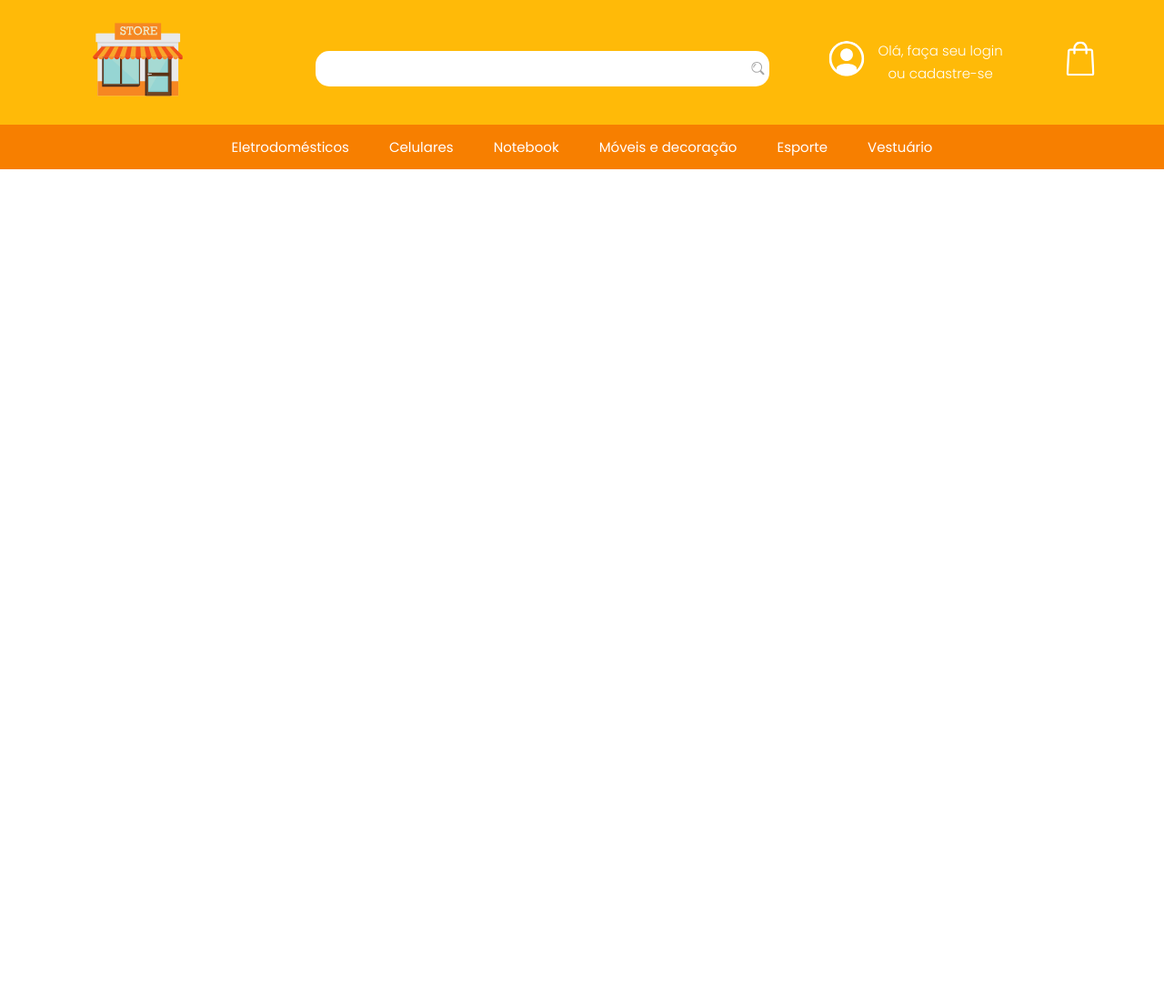
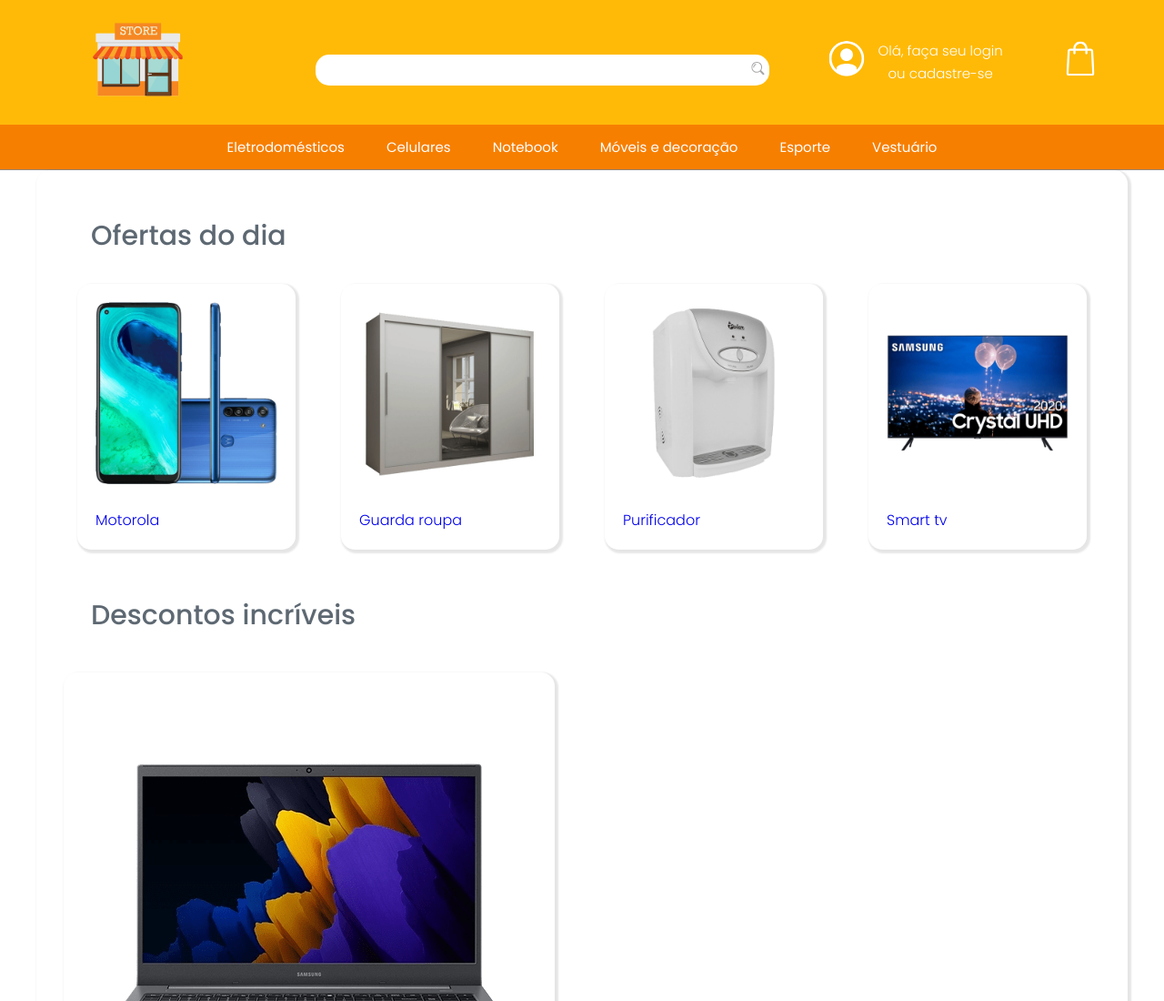
Before and after one commit to fellipe-s-brandao/Loja-vitual, a plain HTML site: page index.html in a window 1280 px wide. Shown: the top 1100 px of the page at 91% size. Before the commit the page ends 800 px from the top, so only its background shows below. Drawn offline with Linux system fonts and the light colour scheme.

Commit message:
construindo main

```diff
--- a/assets/sass/header.scss
+++ b/assets/sass/header.scss
@@ -104,6 +104,7 @@
   .cor-menu2{
     background: $color-secundaria;
     width: 100%;
+    border-bottom: solid 1px $shadow-color-2;
 
     .menu-2{
       background: $color-secundaria;
@@ -113,12 +114,11 @@
       align-items: center;
       margin: 0 auto;
 
-
       .categorias{
         ul{
           li{
             a{
-              padding: 15px;
+              padding: 16px;
               margin: 0 7px;
               font-weight: $font-secundaria-weigth;
 
--- /dev/null
+++ b/assets/sass/main.scss
@@ -0,0 +1,68 @@
+@mixin box-shadow {
+  box-shadow: 2px 2px 2px 2px rgba(0,0,0, 0.1);
+  border-radius: $radius-padrao;
+  padding: 20px;
+}
+
+@mixin hover-box($transition, $shadow-color){
+  transition: $transition;
+  &:hover{
+    box-shadow: 0px 2px 2px 2px $shadow-color;
+  }
+}
+
+@mixin hover-font($transition,$shadow-color) {
+  transition-duration: $transition;
+  &:hover{
+    text-shadow: 0px 1.7px 0px $shadow-color;
+  }
+}
+
+main{
+  .produtos{
+    @include box-shadow();
+
+    h1{
+      padding: 30px;
+      margin-left: 10px;
+      font-weight: $h1-weigth;
+      font-size: $h1-size;
+      color: $color-font-h1;
+      @include hover-font($transition, $shadow-color-font);
+    }
+
+    .ofertas-do-dia{
+      justify-content: space-around;
+      margin-bottom: 20px;
+      a{
+        img{
+          min-width: 200px;
+          width: 200px;
+          margin-bottom: 20px;
+        }
+      }
+      .ofertas{
+        @include box-shadow();
+        @include hover-box($transition,$shadow-color);
+
+       }
+    }
+
+    .desconto{
+      display: grid;
+      align-items: center;
+      justify-content: space-around;
+      padding: 10px;
+
+      img{
+        @include hover-box($transition,$shadow-color);
+        @include box-shadow();
+      }
+
+      p{
+        padding: 15px;
+      }
+    }
+
+  }
+}
--- a/assets/sass/style.scss
+++ b/assets/sass/style.scss
@@ -4,6 +4,7 @@
 //Componentes
 @import "./variaveis.scss";
 @import "./header.scss";
+@import "./main.scss";
 
 //Reset
 
@@ -11,7 +12,6 @@
   margin: 0;
   padding: 0;
   border: 100%;
-  font-size: inherit;
   font-family: $font-family;
   font-weight: $font-primaria-weigth;
   vertical-align: baseline;
@@ -29,5 +29,5 @@
 
 .row{
   display: flex;
-  flex-direction: row;
+
 }
--- a/assets/sass/variaveis.scss
+++ b/assets/sass/variaveis.scss
@@ -2,15 +2,23 @@
 $color-primaria: #ffba08;
 $color-secundaria: #f77f00;
 $color-terciaria: yellow;
+
+//cor shadow
 $shadow-color: #f77f00;//shadow menu1
 $shadow-color-2: #978775;//shadow menu2
+$shadow-color-font: lightgray;
+
+//cor font
 $color-white: white;//cor fonte
+$color-font-h1: rgb(93, 104, 114);
 
 //fonte
 $font-padrao: 15px;
 $font-primaria-weigth: 300;
 $font-secundaria-weigth: 400;
 $font-family: "Poppins", sans-serif;
+$h1-weigth: 500;
+$h1-size: 30px;
 
 //arredondamento padrao
 $radius-padrao:15px;
--- a/index.html
+++ b/index.html
@@ -75,6 +75,53 @@
 
 
   </header>
+  <!--Fim header-->
+  <main class="container">
+    <article class="produtos">
+
+      <h1>Ofertas do dia</h1>
+      <div class="row ofertas-do-dia">
+        <div class="ofertas">
+          <a href="#">
+            <img src="assets/images/main/motorola-min.png" alt="Celular motorola Moto g8">
+            <p>Motorola</p>
+          </a>
+        </div>
+        <div class="ofertas">
+          <a href="#">
+            <img src="assets/images/main/guarda roupa-min.png" alt="Guarda roupa">
+            <p>Guarda roupa</p>
+          </a>
+        </div>
+        <div class="ofertas">
+          <a href="#">
+            <img src="assets/images/main/purificador-min.png" alt="Purificador de água">
+            <p>Purificador</p>
+          </a>
+        </div>
+        <div class="ofertas">
+          <a href="#">
+            <img src="assets/images/main/smarttv-min.png" alt="Smart-tv Samsung">
+            <p>Smart tv</p>
+          </a>
+        </div>
+
+      </div>
+      <h1>Descontos incríveis</h1>
+      <div class="desconto">
+        <img src="assets/images/main/notbook-min.png" alt="Notebook">
+        <p>Lorem, ipsum dolor sit amet consectetur adipisicing elit. Tempore minima quod expedita accusantium, nam animi ab molestias optio deleniti blanditiis voluptas magnam commodi sapiente? Dicta adipisci hic laboriosam sed ratione.</p>
+      </div>
+
+      <div class="desconto">
+        <img src="assets/images/main/geladeira.png" alt="geladeira">
+
+        <h2>Refrigerador Brastemp Side Inverse BRO80 540 Litros Ice Maker Evox 110v</h2>
+
+        <p>Lorem, ipsum dolor sit amet consectetur adipisicing elit. Tempore minima quod expedita accusantium, nam animi ab molestias optio deleniti blanditiis voluptas magnam commodi sapiente? Dicta adipisci hic laboriosam sed ratione.</p>
+      </div>
+    </article>
+  </main>
 
   </body>
 
```
Also changed, not shown: assets/css/style.min.css, assets/images/main/geladeira.png (added), assets/images/main/guarda roupa-min.png (added), assets/images/main/motorola-min.png (added), assets/images/main/notbook-min.png (added), assets/images/main/purificador-min.png (added), assets/images/main/smarttv-min.png (added), 1 other file.
